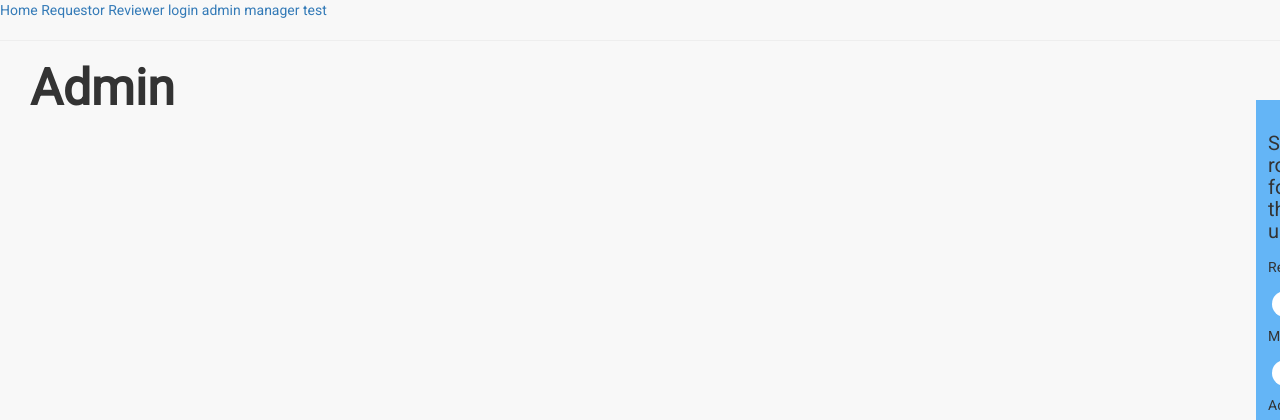
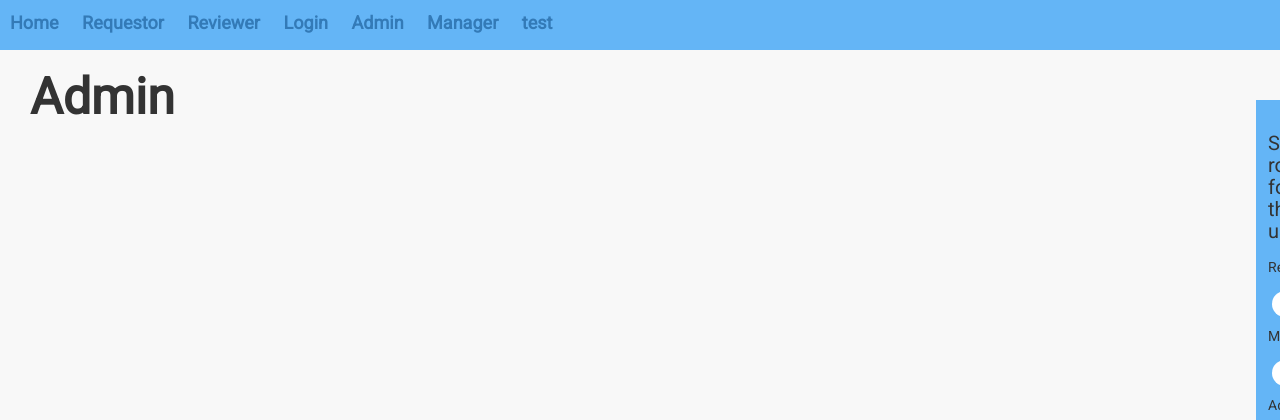
Before and after one commit to Praven18/Reviewership, a Flask app: page /admin in a window 1280 px wide. Shown: the top 420 px of the page. Run offline with Flask 2, Linux system fonts and the light colour scheme; some libraries are stand-ins or nearby versions.

Commit message:
Added styling to nav bar

```diff
--- a/app/static/css/base.css
+++ b/app/static/css/base.css
@@ -1,5 +1,32 @@
 body {
     background-color: #F8F8F8 !important;
+}
+
+.nav{
+    display: inline-block;
+    height: 50px;
+    width: 100%;
+    background-color: #64b5f6;
+    padding-top: 10px;
+    padding-bottom: 15px;
+    margin-bottom: auto;
+}
+
+a {
+    margin-right: 10px;
+    font-family: 'Roboto', sans-serif;
+    font-size: 18px;
+    font-weight: 600;
+    letter-spacing: .025px;
+    color: black;
+    text-decoration: none;
+    text-align: center;
+    padding-left: 10px;
+}
+
+a:visited {
+    color: black;
+    text-decoration: none;
 }
 
 .card {
--- a/app/templates/base.html
+++ b/app/templates/base.html
@@ -14,16 +14,15 @@
         {% endblock %}
     </head>
     <body>
-        <div>
+        <div class ="nav">
             <a href="{{ url_for('app.home')}}">Home</a>
             <a href="{{ url_for('app.requestor')}}">Requestor</a>
             <a href="{{ url_for('app.reviewer')}}">Reviewer</a>
-            <a href="{{ url_for('app.index')}}">login</a>
-            <a href="{{ url_for('app.admin')}}">admin</a>
-            <a href="{{ url_for('app.manager')}}">manager</a>
+            <a href="{{ url_for('app.index')}}">Login</a>
+            <a href="{{ url_for('app.admin')}}">Admin</a>
+            <a href="{{ url_for('app.manager')}}">Manager</a>
             <a href="{{ url_for('app.test')}}">test</a>
         </div>
-        <hr>
         {% block content %}{% endblock %}
         {% block scripts %}{% endblock %}
     </body>
```
